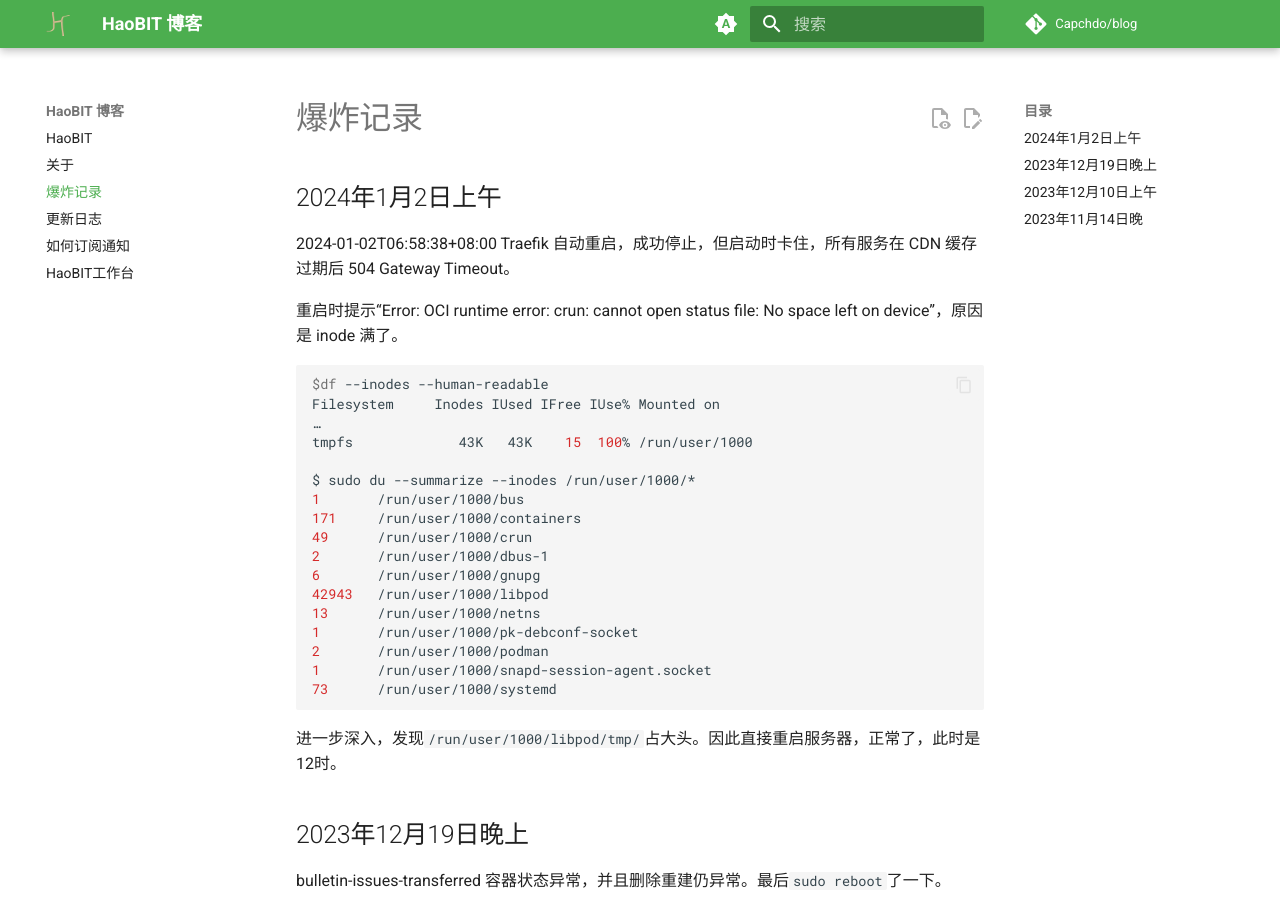
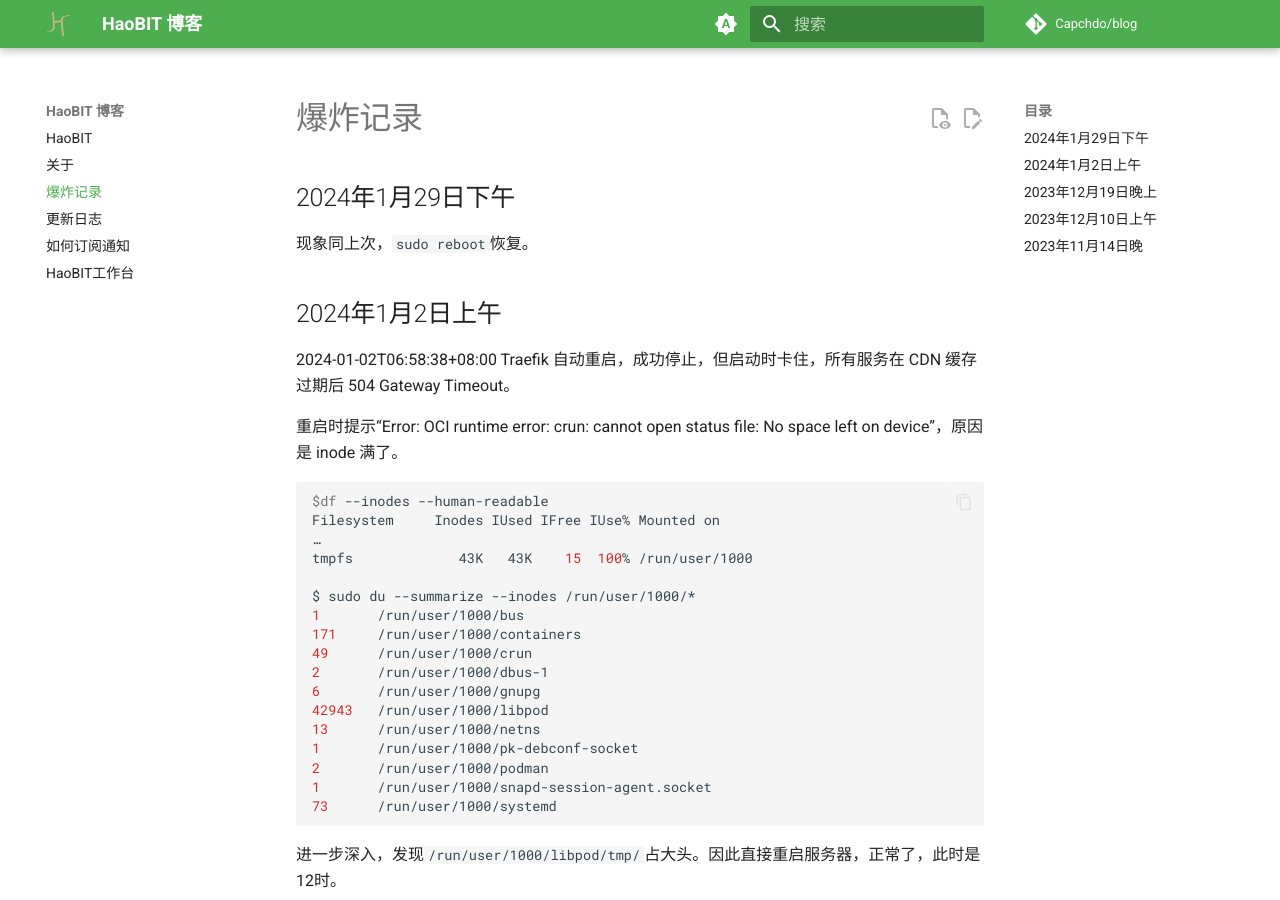
Before and after one commit to Capchdo/blog, an MkDocs documentation site: the page built from docs/down.md, in a window 1280 px wide and 900 px high. Built offline with MkDocs 1.6.1 and Material for MkDocs 9.7.7, drawn with Linux system fonts in a browser that asks for light colours; comment, search, counter and statistics services are not loaded.

Commit message:
爆炸：再次 Gateway Timeout

```diff
--- a/docs/down.md
+++ b/docs/down.md
@@ -1,4 +1,8 @@
 # 爆炸记录
+
+## 2024年1月29日下午
+
+现象同上次，`sudo reboot`恢复。
 
 ## 2024年1月2日上午
 
```
